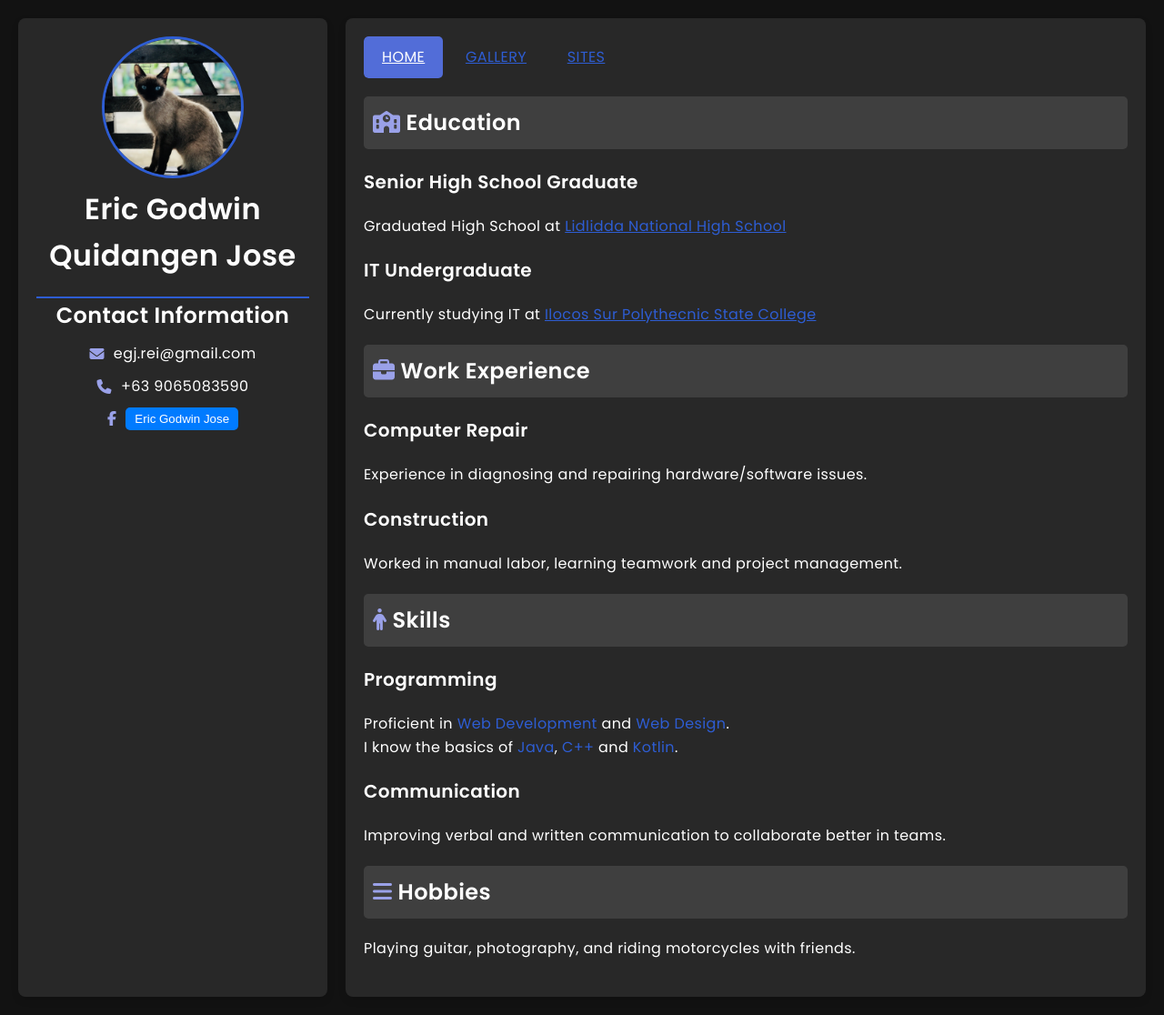
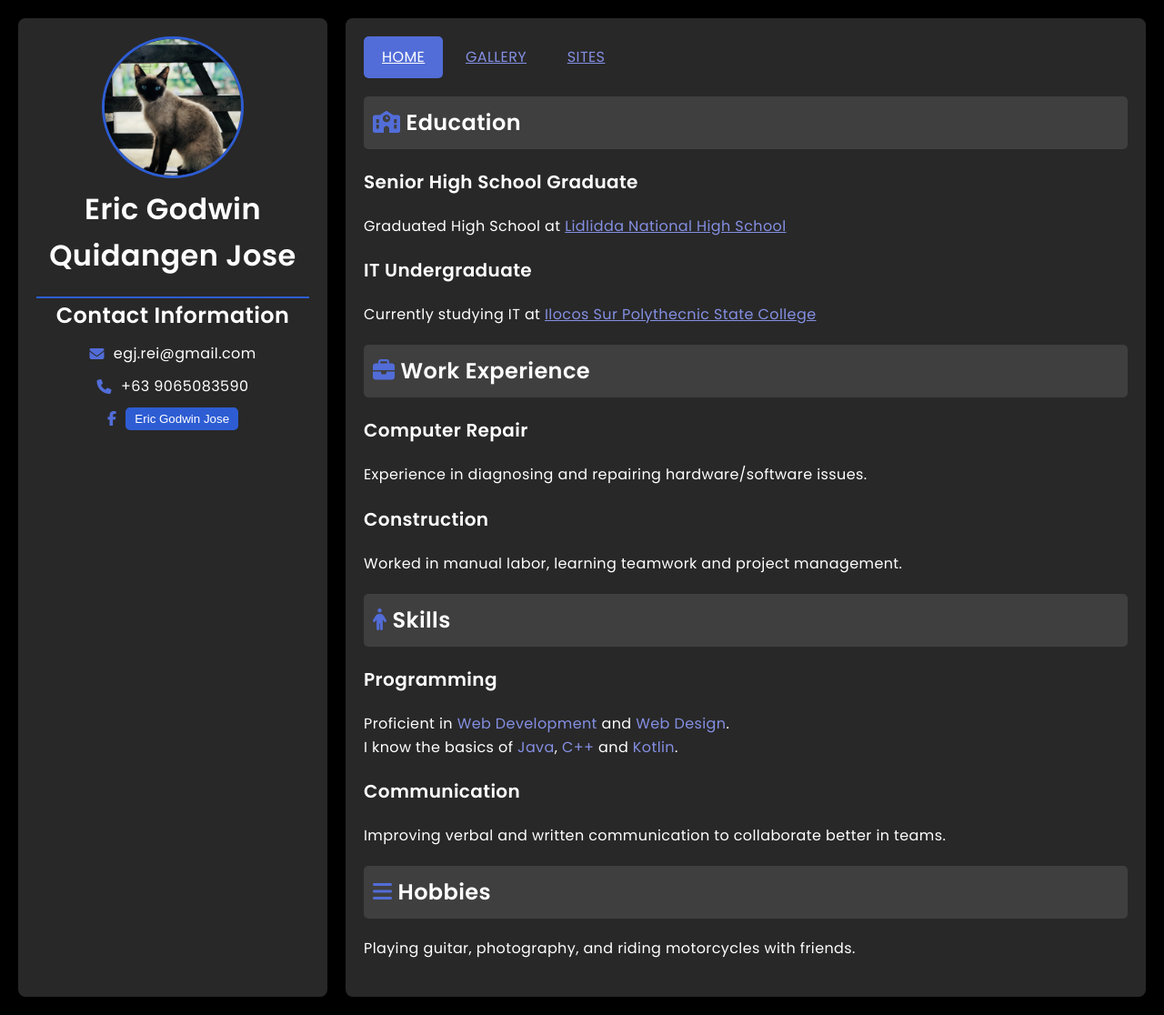
Before and after one commit to EG-Jose/EG-Jose.github.io, a PHP site: page / in a window 1280 px wide. Shown: the whole page at 91% size. Run offline with PHP 8.4, Linux system fonts and the light colour scheme; some libraries are stand-ins or nearby versions.

Commit message:
Update color.css

```diff
--- a/Resume/color.css
+++ b/Resume/color.css
@@ -1,20 +1,38 @@
 body {
     margin: 0;
     font-family: 'Poppins', sans-serif;
-    background: #121212;
+    background: black;
     color: #333;
     line-height: 1.6;
     height: 100%;
 }
 
+:root {
+    --clr-a0: #2e5dd3;
+    --clr-a10: #526dd8;
+    --clr-a20: #6c7ede;
+    --clr-a30: #848fe3;
+    --clr-a40: #9aa1e8;
+    --clr-a50: #afb3ed;
+
+    --clr-b0: #121212;
+    --clr-b10: #282828;
+    --clr-b20: #3f3f3f;
+    --clr-b30: #575757;
+    --clr-b40: #717171;
+    --clr-b50: #8b8b8b;
+}
+
+
 a, .highlight {
-    color: #2e5dd3;
-    transition: color 0.3s ease;
+    color: var(--clr-a30);
+    transition: color 0.5s ease;
 }
 
 a:hover {
     text-decoration: underline;
     color: #0056b3;
+    transition: color 0.5s ease;
 }
 
 .topnav {
@@ -23,16 +41,17 @@ a:hover {
 }
 
 .topnav a {
-    color: #2e5dd3;
+    color: var(--clr-a30);
     padding: 10px 20px;
     text-transform: uppercase;
     display: inline-block;
-    transition: background-color 0.3s ease;
+    border-radius: 5px;
+    transition: background-color 0.5s ease;
 }
 
 .topnav a.active, .topnav a:hover {
-    background: #526dd8;
-    color: #fff;
+    background: var(--clr-a10);
+    color: white;
     border-radius: 5px;
 }
 
@@ -89,10 +108,16 @@ a:hover {
     font-size: 1rem;
 }
 
+.meet h1 {
+    font-size: 2rem;
+    padding: 0rem;
+    margin: 0rem;
+}
+
 .fbButton {
     padding: 5px 10px;
-    background: #007BFF;
-    color: #fff;
+    background: var(--clr-a0);
+    color: white;
     border: none;
     border-radius: 5px;
     cursor: pointer;
@@ -127,21 +152,44 @@ a:hover {
     font-size: 1.25rem;
 }
 
-.meet h1 {
-    font-size: 2rem;
-    padding: 0rem;
-    margin: 0rem;
-}
-
 .section {
     margin-bottom: 20px;
 }
 
 .section h2 {
-    background: #3f3f3f;
+    background: var(--clr-b20);
     color: white;
     padding: 10px;
     border-radius: 5px;
+}
+
+.section {
+    opacity: 0;
+    transform: translateY(20px);
+    animation: fadeIn 1s forwards;
+}
+
+.section:nth-child(1) {
+    animation-delay: 0.3s;
+}
+
+.section:nth-child(2) {
+    animation-delay: 0.6s;
+}
+
+.section:nth-child(3) {
+    animation-delay: 0.9s;
+}
+
+.section:nth-child(4) {
+    animation-delay: 1.2s;
+}
+
+@keyframes fadeIn {
+    to {
+        opacity: 1;
+        transform: translateY(0);
+    }
 }
 
 /* Responsive Shit */
@@ -211,7 +259,7 @@ a:hover {
 }
 
 .right i, .left i {
-    color: #9aa1e8;
+    color: var(--clr-a10);
 }
 
 /* Gallery Page Specific =================================================*/
```
Also changed, not shown: other parts of Resume/color.css (+51 -5 lines).
